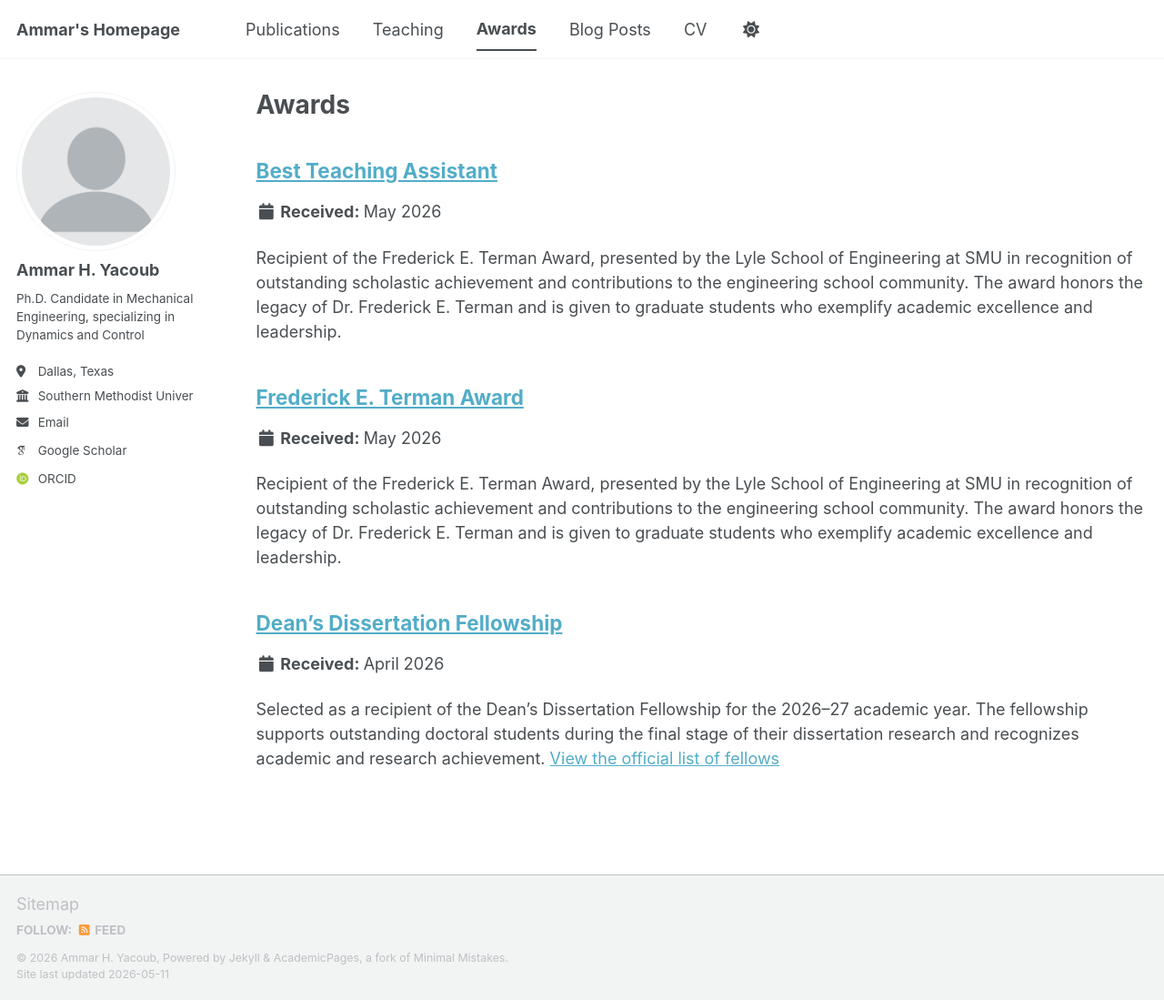
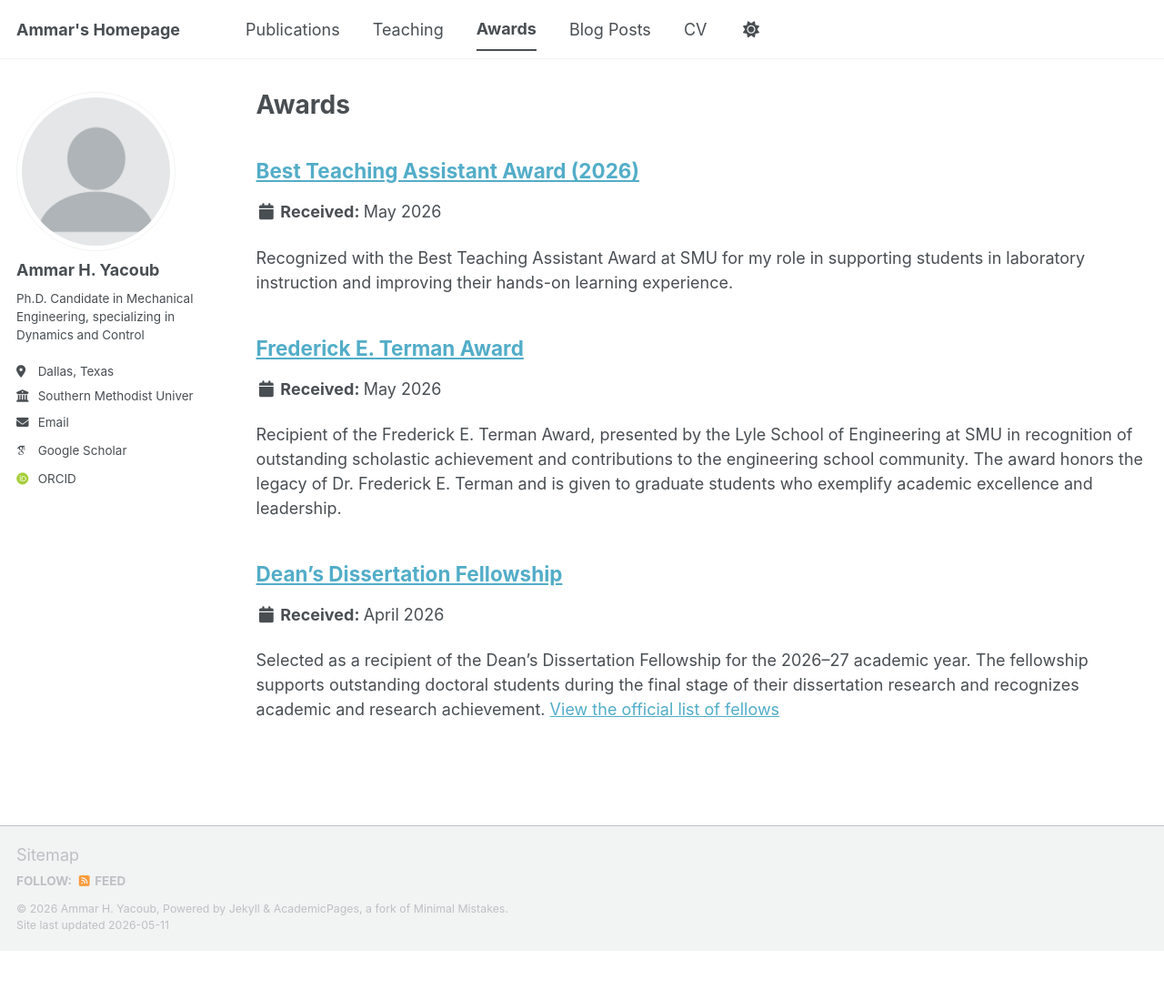
Before and after one commit to AmmarYacoub/AmmarYacoub.github.io, a Jekyll site: the page built from _pages/awards.html, in a window 1280 px wide and 1099 px high. Shown: the whole window at 91% size. Built offline with Jekyll 4.4.1, drawn with Linux system fonts in a browser that asks for light colours; some web fonts are replaced; a script bundle is joined from its source files by our own code; library files that are not in the unit come from our copies.

Commit message:
Update TA.md

```diff
--- a/_awards/TA.md
+++ b/_awards/TA.md
@@ -1,11 +1,11 @@
 ---
-title: "Best Teaching Assistant "
+title: "Best Teaching Assistant Award (2026)"
 collection: awards
-type: "Award"
+type: "Teaching Award"
 permalink: /awards/frederick-e-terman-award/
-venue: "Lyle School of Engineering, Southern Methodist University"
+venue: "Mechanical Engineering Department, SMU"
 date: 2026-05-04
 location: "Dallas, Texas"
 ---
 
-Recipient of the Frederick E. Terman Award, presented by the Lyle School of Engineering at SMU in recognition of outstanding scholastic achievement and contributions to the engineering school community. The award honors the legacy of Dr. Frederick E. Terman and is given to graduate students who exemplify academic excellence and leadership.
+Recognized with the Best Teaching Assistant Award at SMU for my role in supporting students in laboratory instruction and improving their hands-on learning experience.
```
